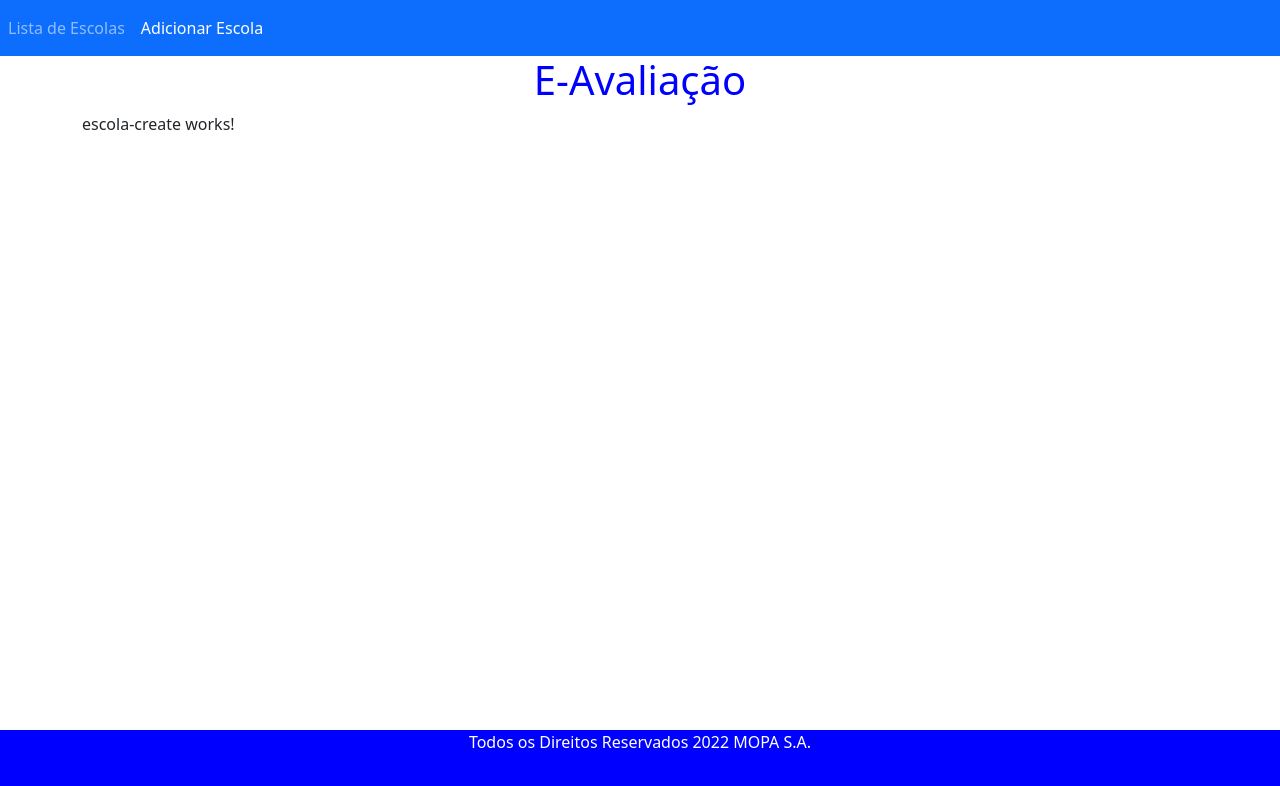
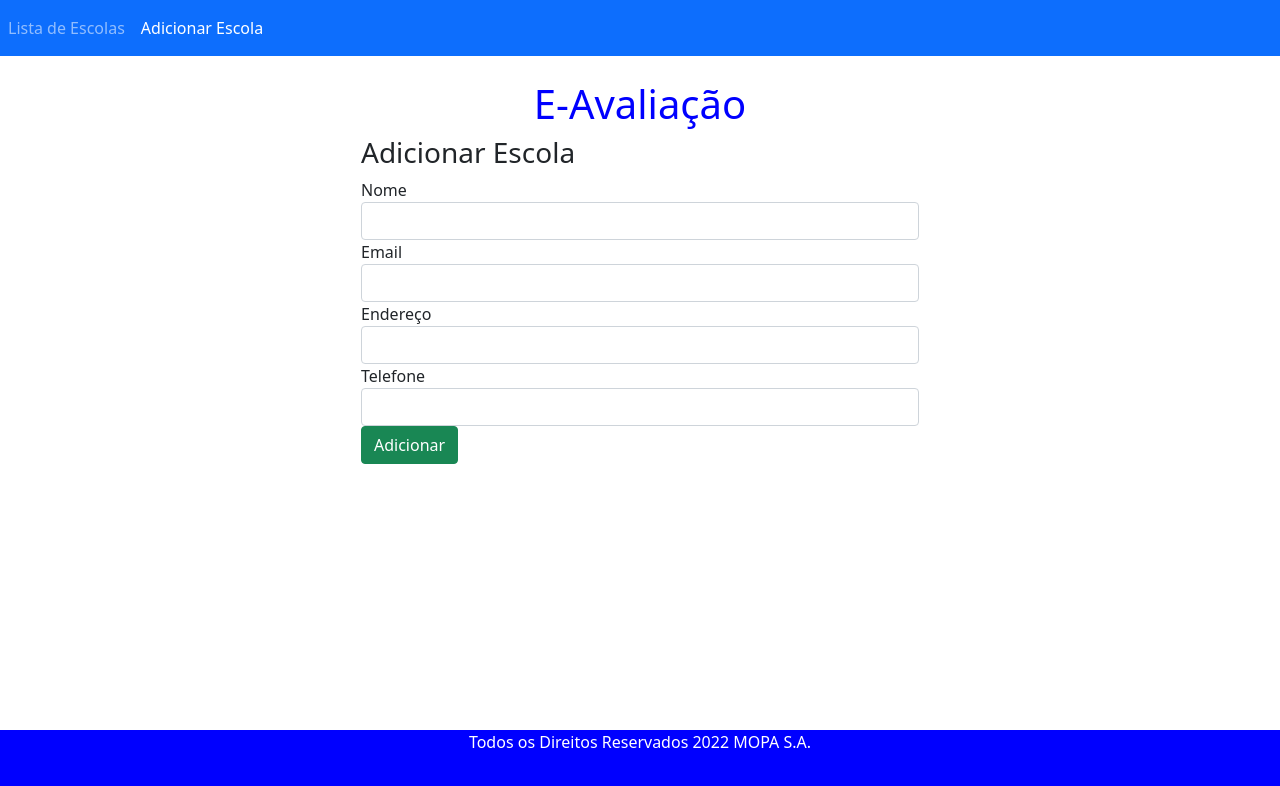
Before and after one commit to cmsjulio/angular-front, an Angular app: page /escola-create in a window 1280 px wide. Shown: the top 786 px of the page. Built offline with nearby package versions, Linux system fonts and the light colour scheme.

Commit message:
Formulario de Adicionar Escola. Video 15/26

```diff
--- a/src/app/app.component.html
+++ b/src/app/app.component.html
@@ -9,6 +9,8 @@
     </ul>
 </nav>
 
+<br>
+
 <h1 class="text-center">E-Avaliação</h1>
 <div class = "container">
     <router-outlet></router-outlet>
--- a/src/app/app.module.ts
+++ b/src/app/app.module.ts
@@ -5,6 +5,7 @@ import { AppRoutingModule } from './app-routing.module';
 import { AppComponent } from './app.component';
 import { EscolaListComponent } from './escola-list/escola-list.component';
 import { EscolaCreateComponent } from './escola-create/escola-create.component';
+import { FormsModule } from '@angular/forms';
 
 @NgModule({
   declarations: [
@@ -15,7 +16,8 @@ import { EscolaCreateComponent } from './escola-create/escola-create.component';
   imports: [
     BrowserModule,
     AppRoutingModule,
-    HttpClientModule
+    HttpClientModule,
+    FormsModule
   ],
   providers: [],
   bootstrap: [AppComponent]
--- a/src/app/escola-create/escola-create.component.html
+++ b/src/app/escola-create/escola-create.component.html
@@ -1 +1,29 @@
-<p>escola-create works!</p>
+<div class="col-md-6 offset-md-3">
+<h3> Adicionar Escola </h3>
+
+<form (ngSubmit) = "onSubmit()">
+
+    <div class="form-group">
+        <label> Nome </label>
+        <input type="text" class="form-control" id = "nome"
+        [(ngModel)] = "escola.nome" name = "nome">
+    </div>
+    <div class="form-group">
+        <label> Email </label>
+        <input type="text" class="form-control" id = "email"
+        [(ngModel)] = "escola.email" name = "email">
+    </div>
+    <div class="form-group">
+        <label> Endereço </label>
+        <input type="text" class="form-control" id = "endereco"
+        [(ngModel)] = "escola.endereco" name = "endereco">
+    </div>
+    <div class="form-group">
+        <label> Telefone </label>
+        <input type="text" class="form-control" id = "telefone"
+        [(ngModel)] = "escola.telefone" name = "telefone">
+    </div>
+
+    <button class = "btn btn-success" type="submit"> Adicionar </button>
+</form>
+</div>
--- a/src/app/escola-create/escola-create.component.ts
+++ b/src/app/escola-create/escola-create.component.ts
@@ -1,4 +1,5 @@
 import { Component, OnInit } from '@angular/core';
+import { Escola } from '../escola';
 
 @Component({
   selector: 'app-escola-create',
@@ -7,9 +8,14 @@ import { Component, OnInit } from '@angular/core';
 })
 export class EscolaCreateComponent implements OnInit {
 
+  escola: Escola = new Escola();
   constructor() { }
 
   ngOnInit(): void {
   }
 
+  onSubmit(){
+    console.log(this.escola)
+  }
+
 }
```
